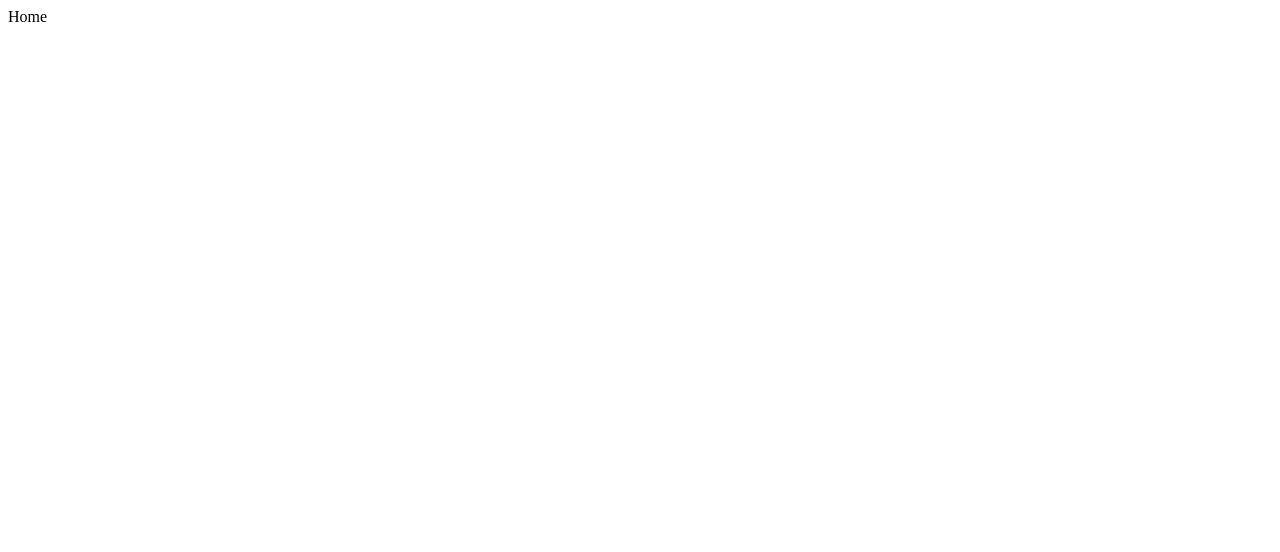
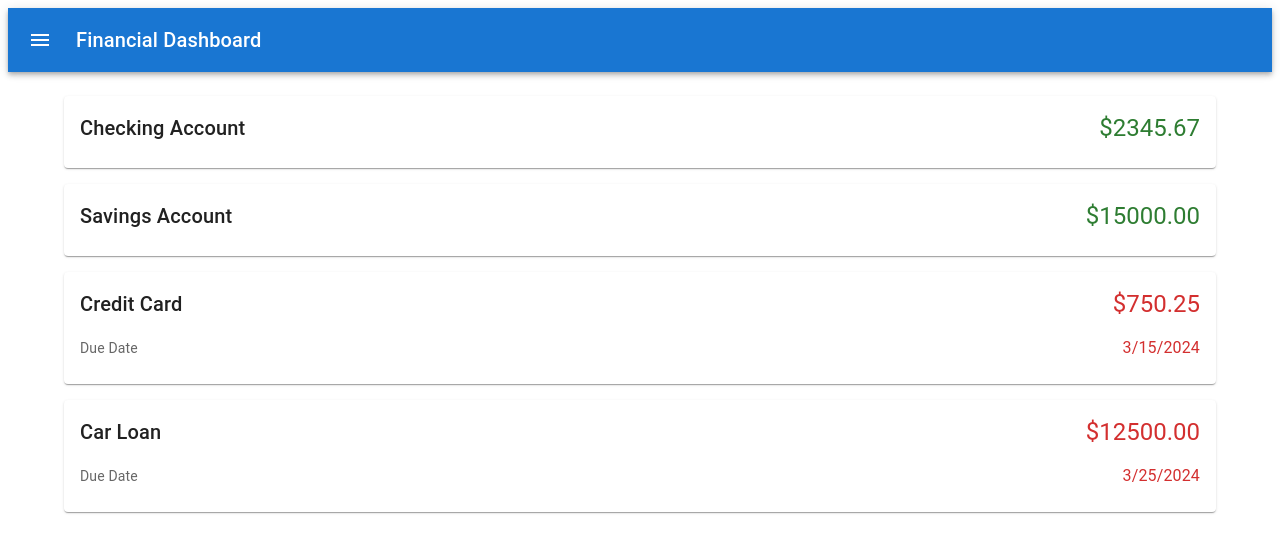
Before and after one commit to Andrew-Atwater/TeamF, a React (Create React App) app in the folder financial-planner/: page / in a window 1280 px wide. Shown: the top 552 px of the page. Built offline with nearby package versions, Linux system fonts and the light colour scheme.

Commit message:
Initial layout for Main Menu

```diff
--- a/financial-planner/src/pages/Home.tsx
+++ b/financial-planner/src/pages/Home.tsx
@@ -1,11 +1,184 @@
-import React from 'react'
+import React, { useState } from 'react';
+import {
+  AppBar,
+  Toolbar,
+  Typography,
+  Drawer,
+  List,
+  ListItem,
+  ListItemIcon,
+  ListItemText,
+  IconButton,
+  Container,
+  Card,
+  CardContent,
+  Box,
+  Divider
+} from '@mui/material';
+import {
+  Menu as MenuIcon,
+  AddCircle as AddCircleIcon,
+  List as ListIcon,
+  BarChart as BarChartIcon,
+  AccountBalance as AccountBalanceIcon,
+  Settings as SettingsIcon,
+  Close as CloseIcon
+} from '@mui/icons-material';
 
-const Home = () => {
-    return (
-        <div>
-            Home
-        </div>
-    )
-}
+const Home: React.FC = () => {
+  const [isDrawerOpen, setIsDrawerOpen] = useState<boolean>(false);
 
-export default Home
+  const accounts = [
+    {
+      name: 'Checking Account',
+      balance: 2345.67,
+      dueDate: null
+    },
+    {
+      name: 'Savings Account',
+      balance: 15000.00,
+      dueDate: null
+    },
+    {
+      name: 'Credit Card',
+      balance: -750.25,
+      dueDate: '2024-03-15'
+    },
+    {
+      name: 'Car Loan',
+      balance: -12500.00,
+      dueDate: '2024-03-25'
+    }
+  ];
+
+  const menuItems = [
+    {
+      icon: <AddCircleIcon />,
+      text: 'Add Transaction',
+      action: () => {}
+    },
+    {
+      icon: <ListIcon />,
+      text: 'Transaction History',
+      action: () => {}
+    },
+    {
+      icon: <BarChartIcon />,
+      text: 'Reports',
+      action: () => {}
+    },
+    {
+      icon: <AccountBalanceIcon />,
+      text: 'Accounts',
+      action: () => {}
+    },
+    {
+      icon: <SettingsIcon />,
+      text: 'Settings',
+      action: () => {}
+    }
+  ];
+
+  const toggleDrawer = (open: boolean) => (event: React.KeyboardEvent | React.MouseEvent) => {
+    if (
+      event.type === 'keydown' &&
+      ((event as React.KeyboardEvent).key === 'Tab' ||
+       (event as React.KeyboardEvent).key === 'Shift')
+    ) {
+      return;
+    }
+    setIsDrawerOpen(open);
+  };
+
+  return (
+    <Box sx={{ flexGrow: 1 }}>
+      <AppBar position="static">
+        <Toolbar>
+          <IconButton
+            edge="start"
+            color="inherit"
+            aria-label="menu"
+            onClick={toggleDrawer(true)}
+            sx={{ mr: 2 }}
+          >
+            <MenuIcon />
+          </IconButton>
+          <Typography variant="h6" component="div" sx={{ flexGrow: 1 }}>
+            Financial Dashboard
+          </Typography>
+        </Toolbar>
+      </AppBar>
+
+      <Drawer
+        anchor="left"
+        open={isDrawerOpen}
+        onClose={toggleDrawer(false)}
+      >
+        <Box
+          sx={{ width: 250 }}
+          role="presentation"
+          onClick={toggleDrawer(false)}
+          onKeyDown={toggleDrawer(false)}
+        >
+          <Box sx={{
+            display: 'flex',
+            justifyContent: 'space-between',
+            alignItems: 'center',
+            p: 2
+          }}>
+            <Typography variant="h6">Menu</Typography>
+            <IconButton onClick={toggleDrawer(false)}>
+              <CloseIcon />
+            </IconButton>
+          </Box>
+          <Divider />
+          <List>
+            {menuItems.map((item, index) => (
+              <ListItem
+                key={index}
+                onClick={item.action}
+                disableGutters
+              >
+                <ListItemIcon>{item.icon}</ListItemIcon>
+                <ListItemText primary={item.text} />
+              </ListItem>
+            ))}
+          </List>
+        </Box>
+      </Drawer>
+
+      <Container sx={{ mt: 3 }}>
+        {accounts.map((account, index) => (
+          <Card key={index} sx={{ mb: 2 }}>
+            <CardContent>
+              <Box sx={{ display: 'flex', justifyContent: 'space-between', alignItems: 'center' }}>
+                <Typography variant="h6">{account.name}</Typography>
+                <Typography
+                  variant="h5"
+                  color={account.balance < 0 ? 'error.main' : 'success.main'}
+                >
+                  ${Math.abs(account.balance).toFixed(2)}
+                </Typography>
+              </Box>
+              {account.dueDate && (
+                <Box sx={{ mt: 2, display: 'flex', justifyContent: 'space-between', alignItems: 'center' }}>
+                  <Typography variant="body2" color="text.secondary">
+                    Due Date
+                  </Typography>
+                  <Typography
+                    variant="body1"
+                    color="error.main"
+                  >
+                    {new Date(account.dueDate).toLocaleDateString()}
+                  </Typography>
+                </Box>
+              )}
+            </CardContent>
+          </Card>
+        ))}
+      </Container>
+    </Box>
+  );
+};
+
+export default Home;
```
